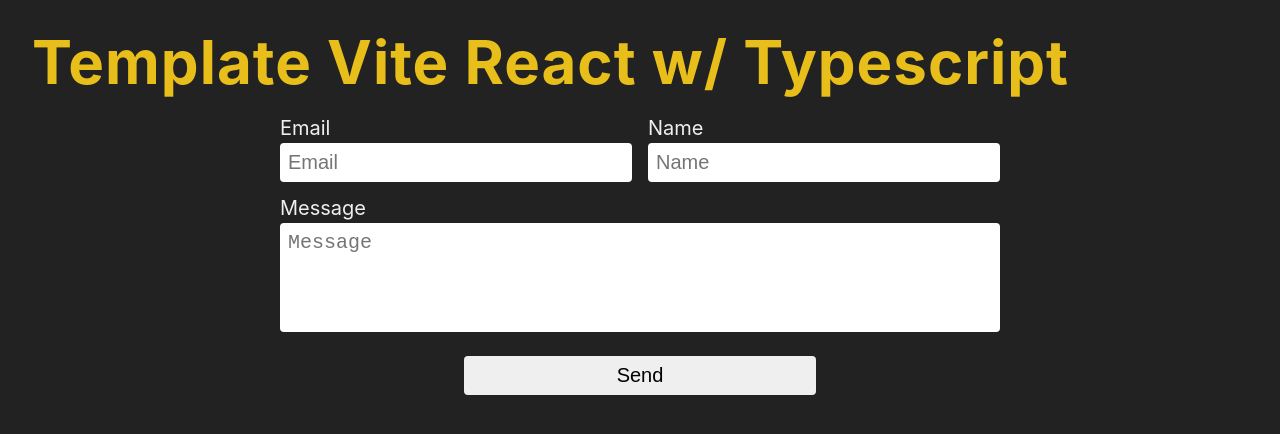
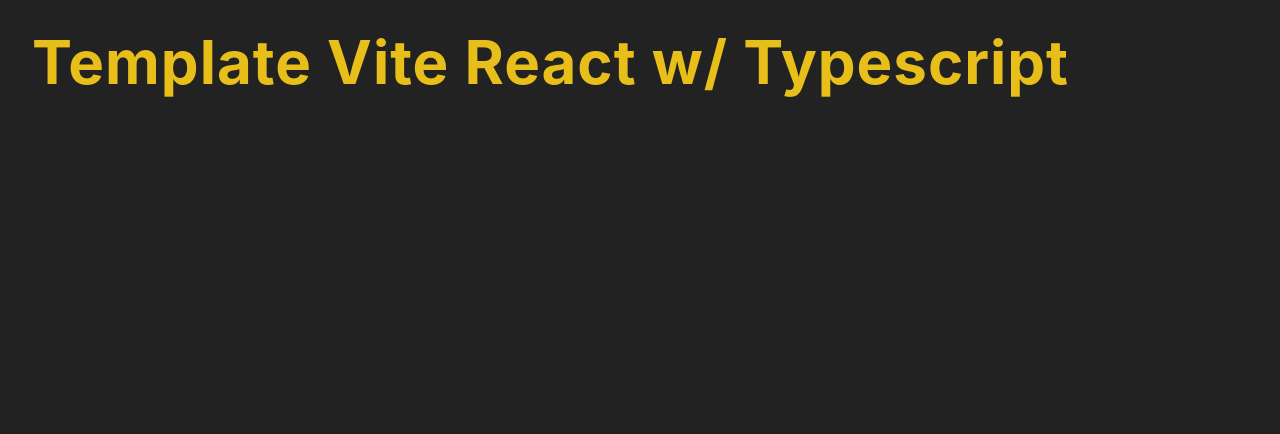
Before and after one commit to Flyingfool95/Vite-React-Template, a React (Vite) app: page / in a window 1280 px wide. Shown: the top 434 px of the page. Built offline with nearby package versions, Linux system fonts and the light colour scheme.

Commit message:
Commenting code

```diff
--- a/src/components/auto-modal/AutoModal.tsx
+++ b/src/components/auto-modal/AutoModal.tsx
@@ -2,7 +2,7 @@
 import { useEffect, useState } from 'react';
 import './AutoModal.scss'
 
-/* Component - Modal */
+/* Component - Auto modal */
 export default function AutoModal({ children, modalRef }: { children: JSX.Element, modalRef: string }) {
 
   //Client state
--- a/src/components/forms/contact/Contact.tsx
+++ b/src/components/forms/contact/Contact.tsx
@@ -15,7 +15,7 @@
     console.log(`Sending email to: ${email} - ${name}. Saying: ${message}`);
   }
 
-  //JSX
+  /* JSX */
   return (
     <form className="contact-form" onSubmit={(e) => sendEmail(e)}>
       <label>
--- a/src/pages/Home.tsx
+++ b/src/pages/Home.tsx
@@ -5,7 +5,7 @@
   return (
     <div>
       <h1>Template Vite React w/ Typescript</h1>
-      <Contact />
+
     </div>
   );
 }
```
Also changed, not shown: src/components/slider/Slider.tsx (+8 -1 lines).
